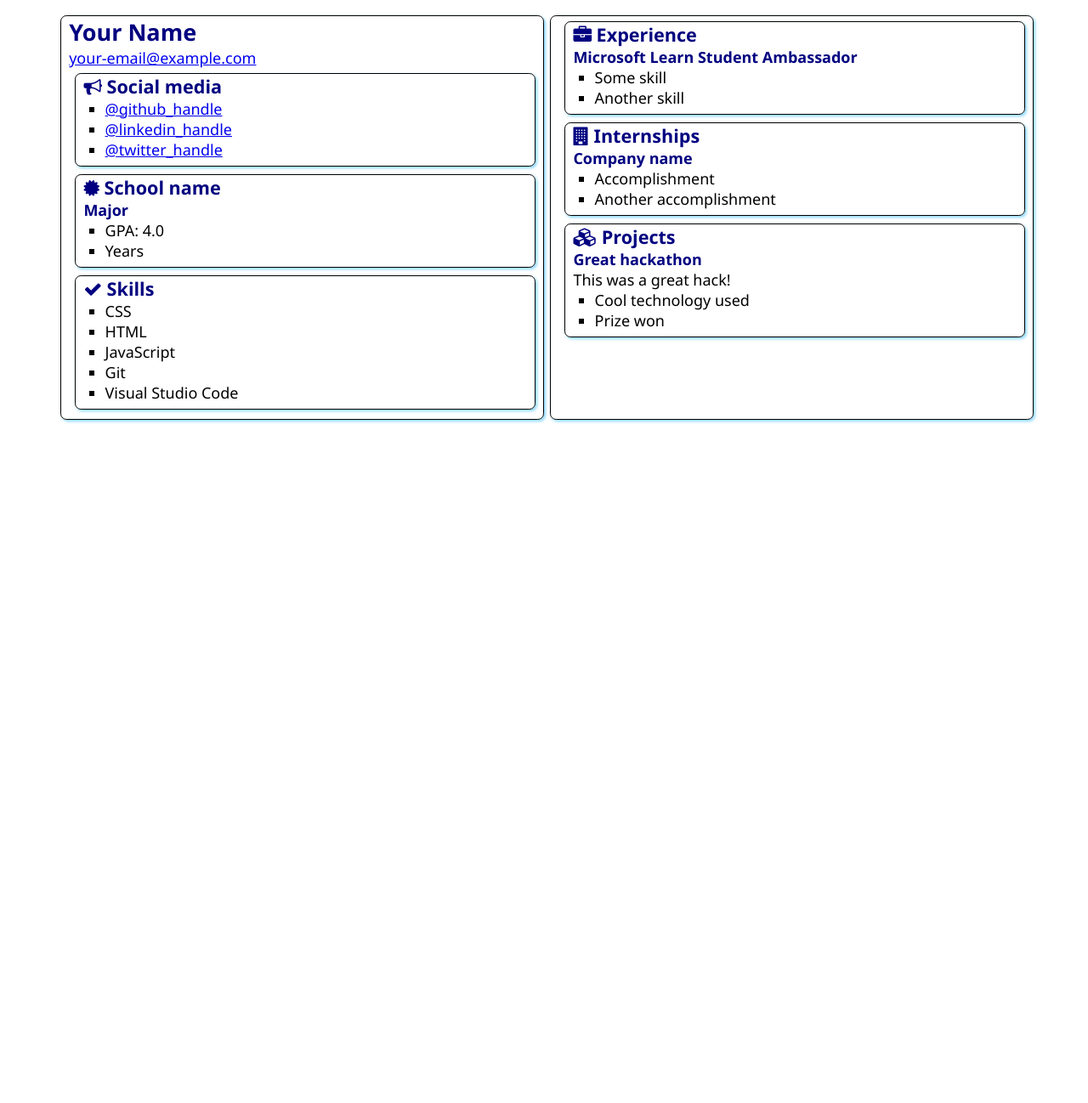
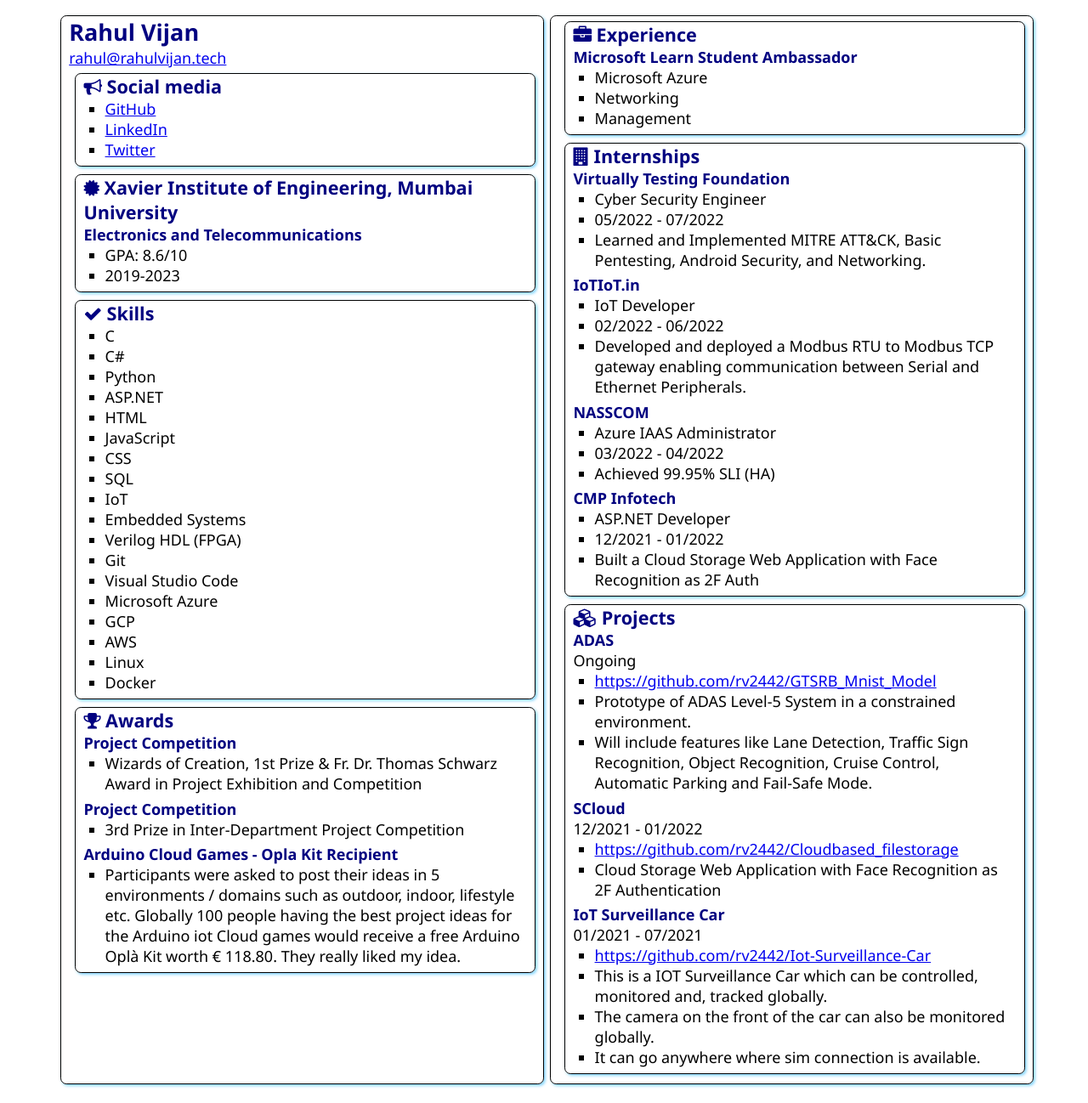
Before and after one commit to rv2442/SATechnicalOnboarding, a plain HTML site: page src/index.html in a window 1280 px wide. Shown: the whole page at 85% size. Before the commit the page ends 800 px from the top, so only its background shows below. Drawn offline with Linux system fonts and the light colour scheme.

Commit message:
Added My Information
Filled data necessary for a online portfolio.

```diff
--- a/src/index.html
+++ b/src/index.html
@@ -12,8 +12,8 @@
 <body>
     <main>
         <article class="box">
-            <h1>Your Name</h1>
-            <div><a href="mailto:your.email@example.com">your-email@example.com</a></div>
+            <h1>Rahul Vijan</h1>
+            <div><a href="mailto:rahul@rahulvijan.tech">rahul@rahulvijan.tech</a></div>
 
             <section class="box">
                 <h2>
@@ -21,9 +21,9 @@
                     Social media
                 </h2>
                 <ul>
-                    <li><a href="https://github.com/<handle>">@github_handle</a></li>
-                    <li><a href="https://linkedin.com/in/<handle>">@linkedin_handle</a></li>
-                    <li><a href="https://twitter.com/<handle>">@twitter_handle</a></li>
+                    <li><a href="https://github.com/rv2442">GitHub</a></li>
+                    <li><a href="https://linkedin.com/in/rahulv24">LinkedIn</a></li>
+                    <li><a href="https://twitter.com/rahulvijan1">Twitter</a></li>
                 </ul>
             </section>
 
@@ -31,12 +31,12 @@
                 <div class="education">
                     <h2>
                         <i class="fa fa-certificate" aria-hidden="true"></i>
-                        School name
+                        Xavier Institute of Engineering, Mumbai University
                     </h2>
-                    <h3>Major</h3>
+                    <h3>Electronics and Telecommunications</h3>
                     <ul>
-                        <li>GPA: 4.0</li>
-                        <li>Years</li>
+                        <li>GPA: 8.6/10</li>
+                        <li>2019-2023</li>
                     </ul>
                 </div>
             </section>
@@ -47,12 +47,50 @@
                     Skills
                 </h2>
                 <ul>
-                    <li>CSS</li>
+                    <li>C</li>
+                    <li>C#</li>
+                    <li>Python</li>
+                    <li>ASP.NET</li>
                     <li>HTML</li>
                     <li>JavaScript</li>
+                    <li>CSS</li>
+                    <li>SQL</li>
+                    <li>IoT</li>
+                    <li>Embedded Systems</li>
+                    <li>Verilog HDL (FPGA)</li>
                     <li>Git</li>
                     <li>Visual Studio Code</li>
+                    <li>Microsoft Azure</li>
+                    <li>GCP</li>
+                    <li>AWS</li>
+                    <li>Linux</li>
+                    <li>Docker</li>
+
                 </ul>
+            </section>
+            <section class="box">
+                <div class="Awards">
+                    <h2>
+                        <i class="fa fa-trophy"></i>
+                        Awards
+                    </h2>
+                    <h3>Project Competition</h3>
+                    <ul>
+                        <li>Wizards of Creation, 1st Prize & Fr. Dr. Thomas Schwarz Award in Project Exhibition and Competition</li>
+                    </ul>
+
+                    <h3>Project Competition</h3>
+                    <ul>
+                        <li>3rd Prize in Inter-Department Project Competition</li>
+                    </ul>
+
+                    <h3>Arduino Cloud Games - Opla Kit Recipient</h3>
+                    <ul>
+                        <li>Participants were asked to post their ideas in 5 environments / domains such as outdoor, indoor, lifestyle etc.
+                            Globally 100 people having the best project ideas for the Arduino iot Cloud games would receive a free Arduino Oplà Kit worth € 118.80.
+                            They really liked my idea.</li>
+                    </ul>
+                </div>
             </section>
         </article>
         <article class="box">
@@ -63,8 +101,9 @@
                 </h2>
                 <h3>Microsoft Learn Student Ambassador</h3>
                 <ul>
-                    <li>Some skill</li>
-                    <li>Another skill</li>
+                    <li>Microsoft Azure</li>
+                    <li>Networking</li>
+                    <li>Management</li>
                 </ul>
             </section>
             <section class="box">
@@ -73,10 +112,34 @@
                     Internships
                 </h2>
 
-                <h3>Company name</h3>
+                <h3>Virtually Testing Foundation</h3>
                 <ul>
-                    <li>Accomplishment</li>
-                    <li>Another accomplishment</li>
+                    <li>Cyber Security Engineer</li>
+                    <li>05/2022 - 07/2022</li>
+                    <li>Learned and Implemented MITRE ATT&CK, Basic Pentesting, Android
+                        Security, and Networking.</li>
+                </ul>
+
+                <h3>IoTIoT.in</h3>
+                <ul>
+                    <li>IoT Developer</li>
+                    <li>02/2022 - 06/2022</li>
+                    <li>Developed and deployed a Modbus RTU to Modbus TCP gateway enabling
+                        communication between Serial and Ethernet Peripherals.</li>
+                </ul>
+
+                <h3>NASSCOM</h3>
+                <ul>
+                    <li>Azure IAAS Administrator</li>
+                    <li>03/2022 - 04/2022</li>
+                    <li>Achieved 99.95% SLI (HA)</li>
+                </ul>
+
+                <h3>CMP Infotech</h3>
+                <ul>
+                    <li>ASP.NET Developer</li>
+                    <li> 12/2021 - 01/2022</li>
+                    <li>Built a Cloud Storage Web Application with Face Recognition as 2F Auth</li>
                 </ul>
             </section>
             <section class="box">
@@ -85,11 +148,28 @@
                     Projects
                 </h2>
 
-                <h3>Great hackathon</h3>
-                <div>This was a great hack!</div>
+                <h3>ADAS</h3>
+                <div>Ongoing</div>
                 <ul>
-                    <li>Cool technology used</li>
-                    <li>Prize won</li>
+                    <li><a href="https://github.com/rv2442/GTSRB_Mnist_Model">https://github.com/rv2442/GTSRB_Mnist_Model</a></li>
+                    <li>Prototype of ADAS Level-5 System in a constrained environment.</li>
+                    <li>Will include features like Lane Detection, Traffic Sign Recognition, Object Recognition, Cruise Control, Automatic Parking and Fail-Safe Mode.</li>
+                </ul>
+
+                <h3>SCloud</h3>
+                <div>12/2021 - 01/2022</div>
+                <ul>
+                    <li><a href="https://github.com/rv2442/Cloudbased_filestorage">https://github.com/rv2442/Cloudbased_filestorage</a></li>
+                    <li>Cloud Storage Web Application with Face Recognition as 2F Authentication</li>
+                </ul>
+
+                <h3>IoT Surveillance Car</h3>
+                <div>01/2021 - 07/2021</div>
+                <ul>
+                    <li><a href="https://github.com/rv2442/Iot-Surveillance-Car">https://github.com/rv2442/Iot-Surveillance-Car</a></li>
+                    <li>This is a IOT Surveillance Car which can be controlled, monitored and, tracked globally.</li>
+                    <li>The camera on the front of the car can also be monitored globally.</li>
+                    <li>It can go anywhere where sim connection is available.</li>
                 </ul>
             </section>
         </article>
```
